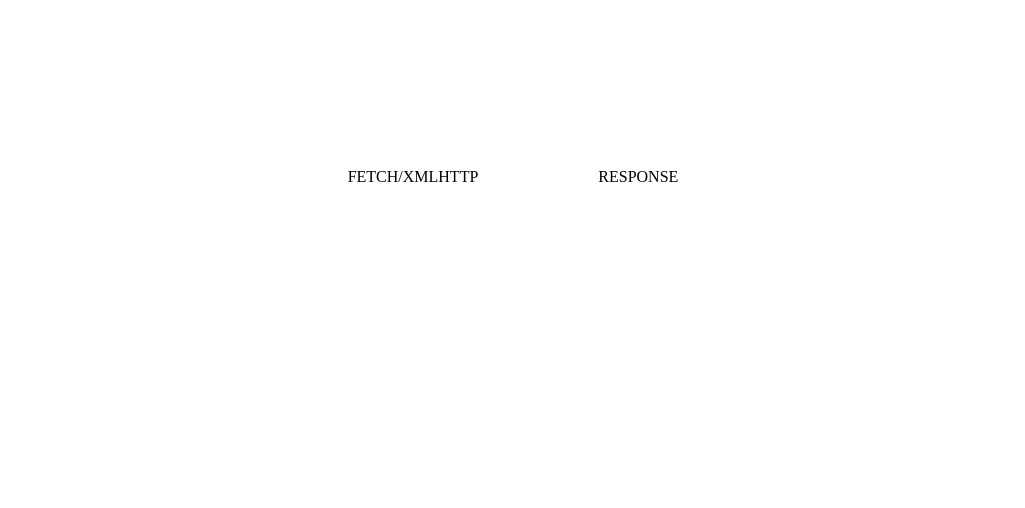
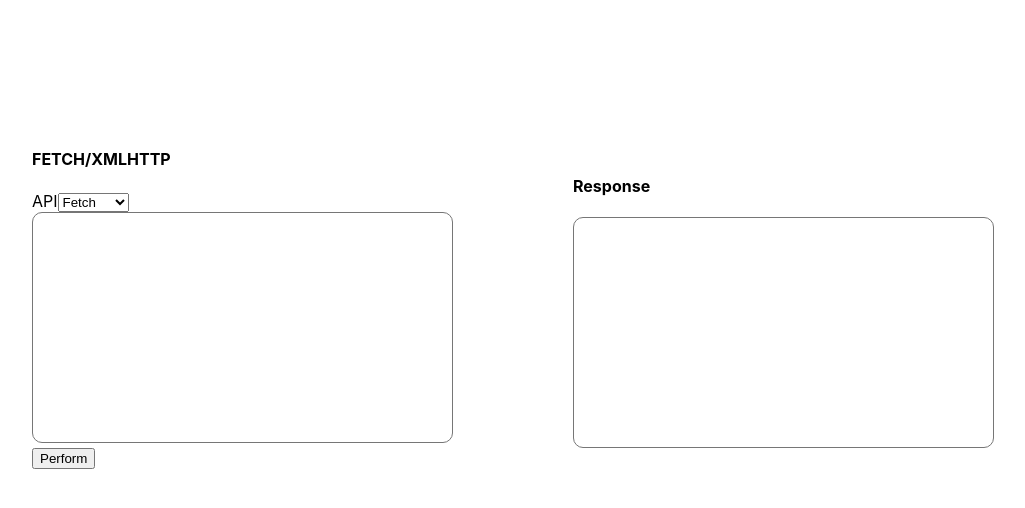
Before and after one commit to dimitrijekaranfilovic/http-request-viewer, a React (Create React App) app: page / in a window 1280 px wide. Shown: the top 508 px of the page, without its empty margins (107-1132 px from the left). Built offline with nearby package versions, Linux system fonts and the light colour scheme.

Commit message:
Added additional elements.

```diff
--- a/src/components/FormRequest.js
+++ b/src/components/FormRequest.js
@@ -1,7 +1,32 @@
-import React from "react";
+import React, { useState } from "react";
 
 const FormRequest = () => {
-  return <div>FETCH/XMLHTTP</div>;
+  const [api, setApi] = useState("fetch");
+
+  return (
+    <React.Fragment>
+      <div>
+        <h4>FETCH/XMLHTTP</h4>
+        <span>
+          <label htmlFor="api-select">API</label>
+          <select
+            name="api-select"
+            id="api-select"
+            value={api}
+            onChange={(e) => setApi(e.target.value)}
+          >
+            <option value="fetch">Fetch</option>
+            <option value="xml">XMLHtp</option>
+          </select>
+        </span>
+      </div>
+
+      <textarea name="area" id="area" cols="50" rows="15"></textarea>
+      <div>
+        <button type="button">Perform</button>
+      </div>
+    </React.Fragment>
+  );
 };
 
 export default FormRequest;
--- a/src/components/Response.js
+++ b/src/components/Response.js
@@ -1,7 +1,20 @@
 import React from "react";
 
 const Response = () => {
-  return <div>RESPONSE</div>;
+  return (
+    <React.Fragment>
+      <div className="response-div">
+        <h4>Response</h4>
+        <textarea
+          name="response"
+          id="response"
+          cols="50"
+          rows="15"
+          readOnly
+        ></textarea>
+      </div>
+    </React.Fragment>
+  );
 };
 
 export default Response;
--- a/src/style.css
+++ b/src/style.css
@@ -1,11 +1,26 @@
-.container {
+:root {
+  font-family: -apple-system, BlinkMacSystemFont, "Segoe UI", Roboto, Oxygen,
+    Ubuntu, Cantarell, "Open Sans", "Helvetica Neue", sans-serif;
+}
+
+.container,
+.select-div {
   display: flex;
   align-items: center;
   justify-content: center;
 }
 
 .container-item {
-  margin-top: 10rem;
+  margin-top: 7.5rem;
   margin-left: 2.5rem;
   margin-right: 5rem;
 }
+
+textarea {
+  resize: none;
+  border-radius: 10px;
+}
+
+.response-div {
+  margin-top: 2rem;
+}
```
